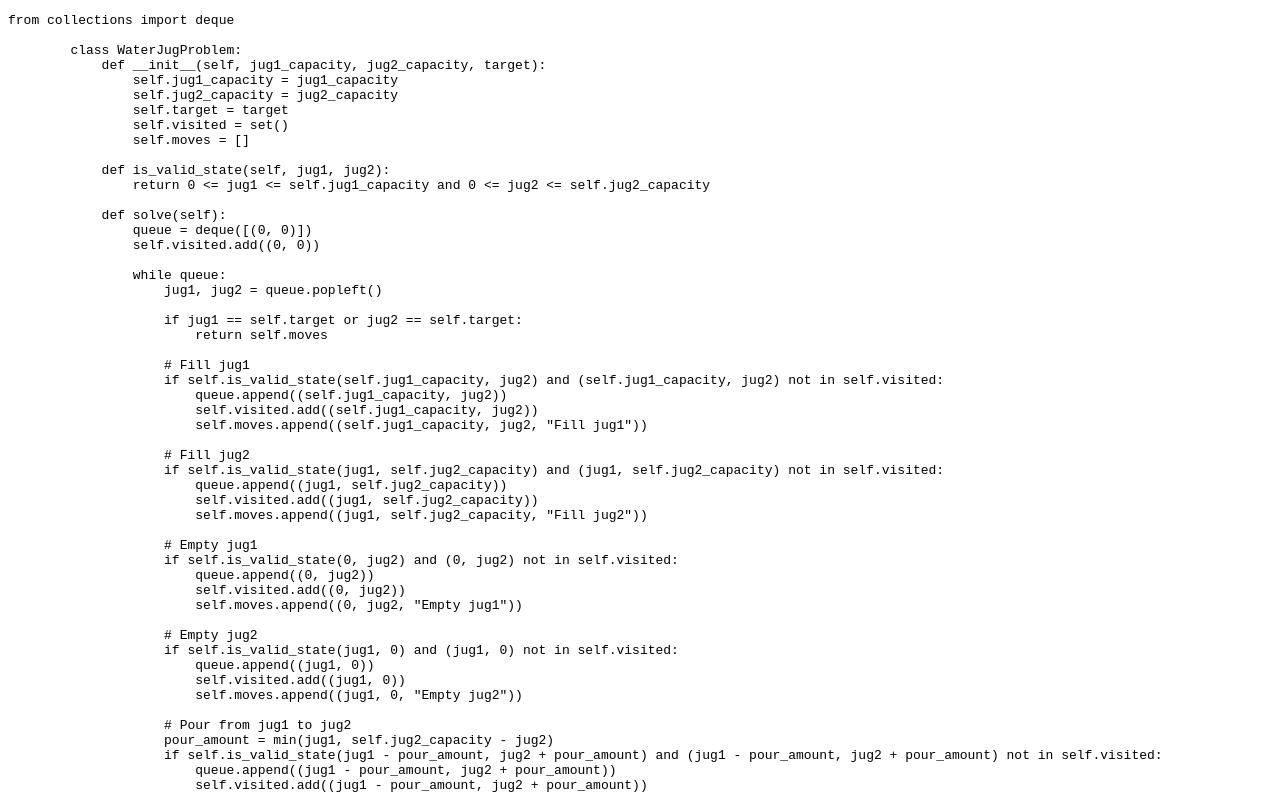
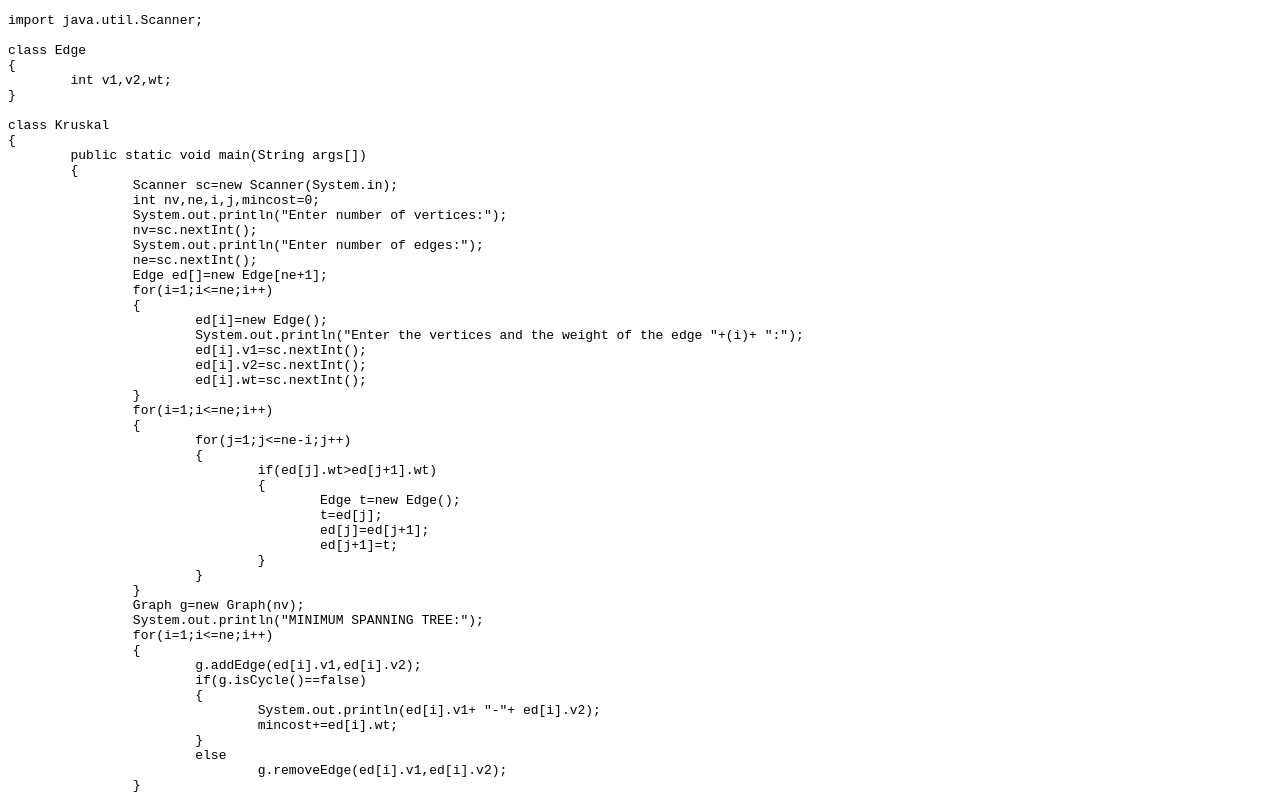
Before and after one commit to lokesh-232/prc, a plain HTML site: page wjp.html in a window 1280 px wide. Shown: the top 794 px of the page. Drawn offline with Linux system fonts and the light colour scheme.

Commit message:
Update wjp.html

```diff
--- a/wjp.html
+++ b/wjp.html
@@ -20,74 +20,137 @@
     </style>
 </head>
 <body>
-    <pre id="paragraph">from collections import deque
+    <pre id="paragraph">import java.util.Scanner;
 
-        class WaterJugProblem:
-            def __init__(self, jug1_capacity, jug2_capacity, target):
-                self.jug1_capacity = jug1_capacity
-                self.jug2_capacity = jug2_capacity
-                self.target = target
-                self.visited = set()
-                self.moves = []
+class Edge
+{
+	int v1,v2,wt;
+}
 
-            def is_valid_state(self, jug1, jug2):
-                return 0 <= jug1 <= self.jug1_capacity and 0 <= jug2 <= self.jug2_capacity
+class Kruskal
+{
+	public static void main(String args[])
+	{
+		Scanner sc=new Scanner(System.in);
+		int nv,ne,i,j,mincost=0;
+		System.out.println("Enter number of vertices:");
+		nv=sc.nextInt();
+		System.out.println("Enter number of edges:");
+		ne=sc.nextInt();
+		Edge ed[]=new Edge[ne+1];
+		for(i=1;i<=ne;i++)
+		{
+			ed[i]=new Edge();
+			System.out.println("Enter the vertices and the weight of the edge "+(i)+ ":");
+			ed[i].v1=sc.nextInt();
+			ed[i].v2=sc.nextInt();
+			ed[i].wt=sc.nextInt();
+		}
+		for(i=1;i<=ne;i++)
+		{
+			for(j=1;j<=ne-i;j++)
+			{
+				if(ed[j].wt>ed[j+1].wt)
+				{
+					Edge t=new Edge();
+					t=ed[j];
+					ed[j]=ed[j+1];
+					ed[j+1]=t;
+				}
+			}
+		}
+		Graph g=new Graph(nv);
+		System.out.println("MINIMUM SPANNING TREE:");
+		for(i=1;i<=ne;i++)
+		{
+			g.addEdge(ed[i].v1,ed[i].v2);
+			if(g.isCycle()==false)
+			{
+				System.out.println(ed[i].v1+ "-"+ ed[i].v2);
+				mincost+=ed[i].wt;
+			}
+			else
+				g.removeEdge(ed[i].v1,ed[i].v2);
+		}
+		System.out.println("MINIMUM COST = " +mincost);
+	}
+}
 
-            def solve(self):
-                queue = deque([(0, 0)])
-                self.visited.add((0, 0))
 
-                while queue:
-                    jug1, jug2 = queue.popleft()
+import java.util.*;
 
-                    if jug1 == self.target or jug2 == self.target:
-                        return self.moves
+class Graph
+{
+    private int nv;
+    private LinkedList<Integer> adj[];
 
-                    # Fill jug1
-                    if self.is_valid_state(self.jug1_capacity, jug2) and (self.jug1_capacity, jug2) not in self.visited:
-                        queue.append((self.jug1_capacity, jug2))
-                        self.visited.add((self.jug1_capacity, jug2))
-                        self.moves.append((self.jug1_capacity, jug2, "Fill jug1"))
+    Graph(int n)
+    {
+        nv = n;
+        adj = new LinkedList[n+1];
+        for(int i=1; i<=n; ++i)
+            adj[i] = new LinkedList();
+    }
 
-                    # Fill jug2
-                    if self.is_valid_state(jug1, self.jug2_capacity) and (jug1, self.jug2_capacity) not in self.visited:
-                        queue.append((jug1, self.jug2_capacity))
-                        self.visited.add((jug1, self.jug2_capacity))
-                        self.moves.append((jug1, self.jug2_capacity, "Fill jug2"))
+    void addEdge(int u,int v)
+    {
+        adj[u].add(v);
+        adj[v].add(u);
+    }
 
-                    # Empty jug1
-                    if self.is_valid_state(0, jug2) and (0, jug2) not in self.visited:
-                        queue.append((0, jug2))
-                        self.visited.add((0, jug2))
-                        self.moves.append((0, jug2, "Empty jug1"))
+    void removeEdge(int u,int v)
+    {
+    	for (int i = 0; i < adj[u].size(); i++)
+    	{
+    		if (adj[u].get(i) == v)
+    		{
+    			adj[u].remove(i);
+    			break;
+    		}
+    	}
+     	for (int i = 0; i < adj[v].size(); i++)
+     	{
+     		if (adj[v].get(i) == u)
+     		{
+     			adj[v].remove(i);
+     			break;
+     		}
+     	}
+    }
 
-                    # Empty jug2
-                    if self.is_valid_state(jug1, 0) and (jug1, 0) not in self.visited:
-                        queue.append((jug1, 0))
-                        self.visited.add((jug1, 0))
-                        self.moves.append((jug1, 0, "Empty jug2"))
+    Boolean cycleCheck(int node,int parent,Boolean visited[])
+    {
+        visited[node] = true;
+        Integer i;
+        Iterator<Integer> it = adj[node].iterator();
+        while(it.hasNext())
+        {
+            i = it.next();
+            if (visited[i]==false)
+            {
+                if (cycleCheck(i,node,visited)==true)
+                    return true;
+            }
+            else if (i != parent)
+                return true;
+        }
+        return false;
+    }
 
-                    # Pour from jug1 to jug2
-                    pour_amount = min(jug1, self.jug2_capacity - jug2)
-                    if self.is_valid_state(jug1 - pour_amount, jug2 + pour_amount) and (jug1 - pour_amount, jug2 + pour_amount) not in self.visited:
-                        queue.append((jug1 - pour_amount, jug2 + pour_amount))
-                        self.visited.add((jug1 - pour_amount, jug2 + pour_amount))
-                        self.moves.append((jug1 - pour_amount, jug2 + pour_amount, "Pour from jug1 to jug2"))
-
-                    # Pour from jug2 to jug1
-                    pour_amount = min(self.jug1_capacity - jug1, jug2)
-                    if self.is_valid_state(jug1 + pour_amount, jug2 - pour_amount) and (jug1 + pour_amount, jug2 - pour_amount) not in self.visited:
-                        queue.append((jug1 + pour_amount, jug2 - pour_amount))
-                        self.visited.add((jug1 + pour_amount, jug2 - pour_amount))
-                        self.moves.append((jug1 + pour_amount, jug2 - pour_amount, "Pour from jug2 to jug1"))
-
-                return "No solution found."
-
-        # Example usage:
-        jug_problem = WaterJugProblem(4, 3, 2)
-        solution = jug_problem.solve()
-        for move in solution:
-            print(move)
+    Boolean isCycle()
+    {
+        Boolean visited[] = new Boolean[nv+1];
+        for (int i = 1; i <= nv; i++)
+            visited[i] = false;
+        for (int u = 1; u <= nv; u++)
+        {
+            if (visited[u]==false)
+                if (cycleCheck(u,-1,visited))
+                    return true;
+        }
+        return false;
+    }
+}
 
     </pre>
     <button id="copyButton" onclick="copyParagraph()">Copy Paragraph</button>
```
